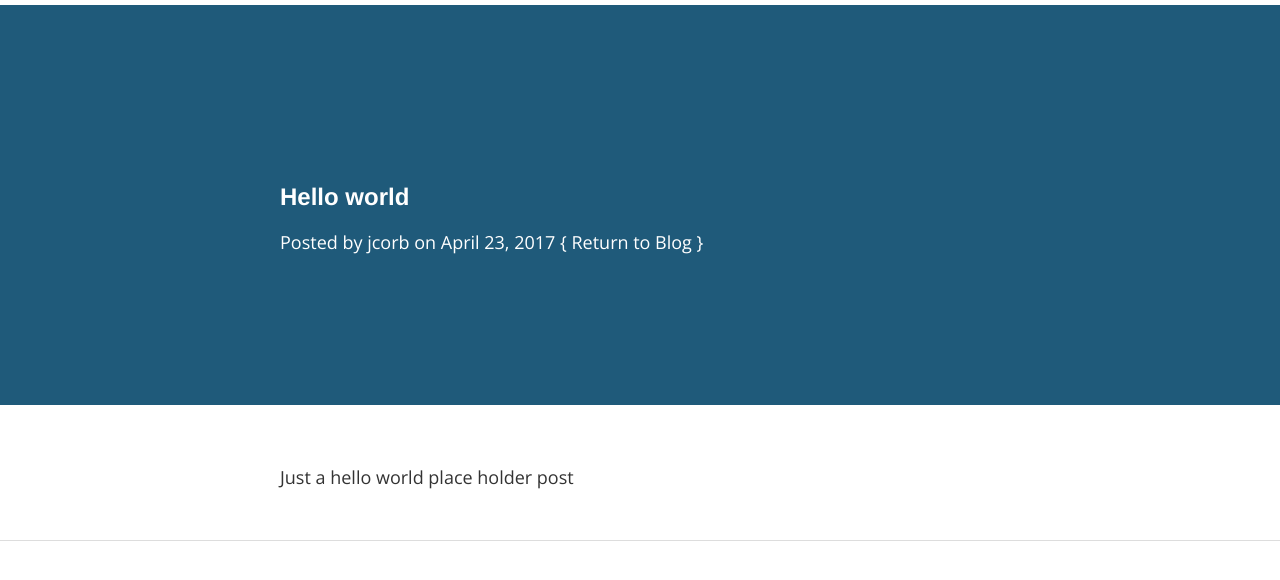
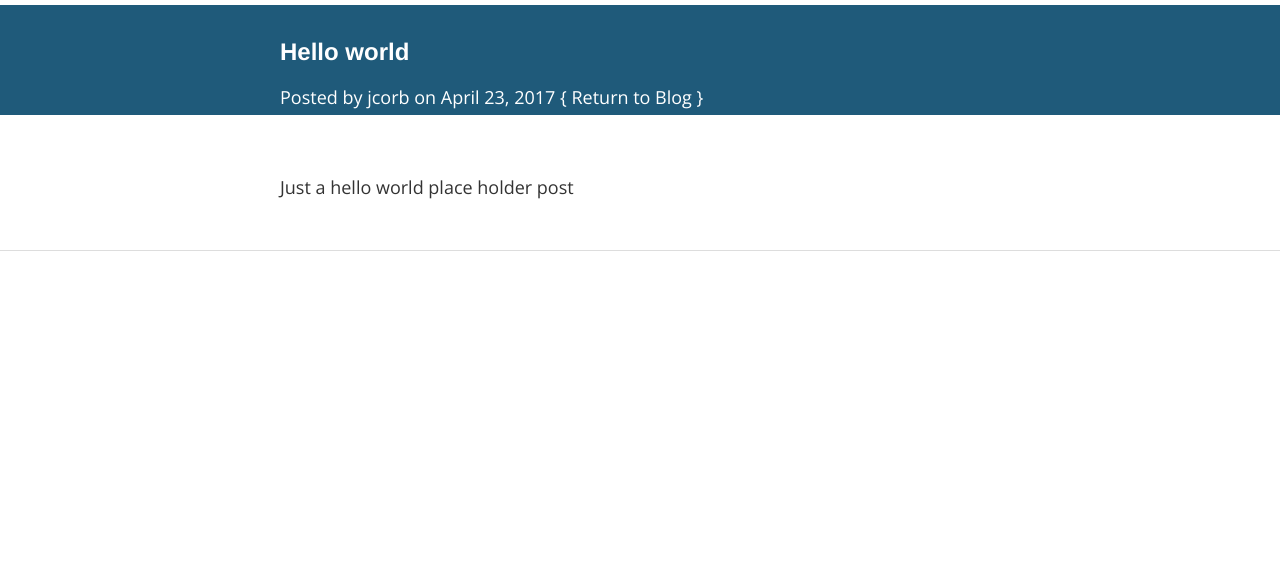
Before and after one commit to jcorb/jcorb.github.io, a Jekyll site: the page built from _posts/2017-04-23-hello-world.md, in a window 1280 px wide. Shown: the top 580 px of the page. Built offline with Jekyll 4.4.1, drawn with Linux system fonts in a browser that asks for light colours; nearby versions of some CDN libraries.

Commit message:
Update _jekyll-mono.scss

```diff
--- a/_sass/_jekyll-mono.scss
+++ b/_sass/_jekyll-mono.scss
@@ -108,7 +108,7 @@ button.button-primary:focus {
 
 @media only screen and (min-width: 768px) {
   .intro-header .post-heading{
-    padding: 150px 0;
+    padding: 5px 0 5px;
   }
 }
 
```
